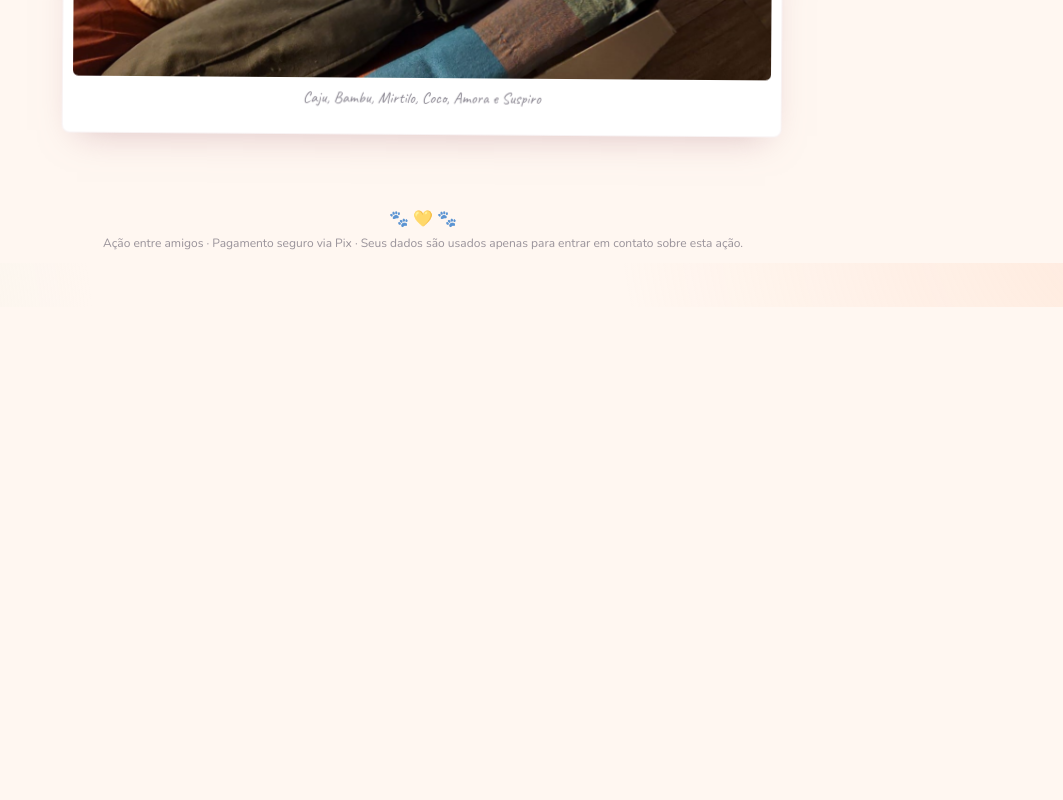
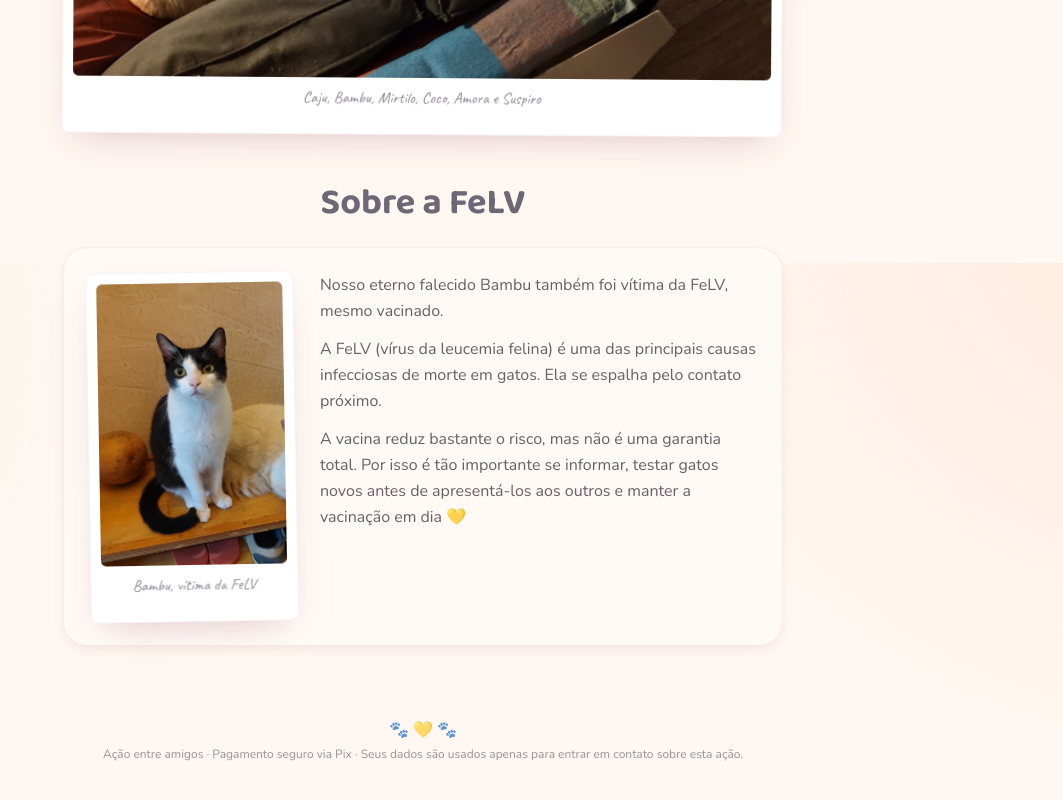
Before and after one commit to MadeinBugs/rifas, a Next.js app: page / in a window 1280 px wide. Shown: the part 6137-6937 px from the top of the page, without its empty margins (217-1280 px from the left). Before the commit the page ends 6444 px from the top, so only its background shows below. Built offline with nearby package versions, Linux system fonts and the light colour scheme; no server answers; the database is empty.

Commit message:
feat: add educational section about FeLV and update family details

```diff
--- a/app/en/page.tsx
+++ b/app/en/page.tsx
@@ -1,7 +1,5 @@
 import Image from "next/image";
 import type { Metadata } from "next";
-import type { ReactNode } from "react";
-import { PawPrint, Heart, Gift } from "@phosphor-icons/react/dist/ssr";
 import HistoriaGato from "@/components/HistoriaGato";
 import DoacaoFlow from "@/components/DoacaoFlow";
 import { FOTO_CAPA } from "@/lib/fotos";
@@ -47,13 +45,13 @@ export default function PaginaDoacaoEN() {
     <main className="mx-auto flex min-h-full w-full max-w-3xl flex-1 flex-col gap-12 px-5 py-10 sm:px-6 sm:py-14">
       <Capa />
 
-      <Chips />
-
       <HistoriaGato conteudo={CONTEUDO_HISTORIA_EN} />
 
       <DoacaoFlow />
 
       <Familia />
+
+      <SobreFelv />
 
       <Rodape />
     </main>
@@ -115,44 +113,6 @@ function TituloOnda() {
   );
 }
 
-/** Três "stickers" com um resumo acolhedor da causa. */
-function Chips() {
-  const icones: ReactNode[] = [
-    <PawPrint key="paw" weight="duotone" size={24} aria-hidden />,
-    <Heart key="heart" weight="duotone" size={24} aria-hidden />,
-    <Gift key="gift" weight="duotone" size={24} aria-hidden />,
-  ];
-  return (
-    <section className="grid grid-cols-1 gap-3 sm:grid-cols-3">
-      {EN.chips.map((c, i) => (
-        <Chip key={c.titulo} icone={icones[i]} titulo={c.titulo} texto={c.texto} />
-      ))}
-    </section>
-  );
-}
-
-function Chip({
-  icone,
-  titulo,
-  texto,
-}: {
-  icone: ReactNode;
-  titulo: string;
-  texto: string;
-}) {
-  return (
-    <div className="etiqueta flex flex-col items-center gap-1.5 px-4 py-4 text-center">
-      <span className="flex h-11 w-11 items-center justify-center rounded-full bg-peach/30 text-rose-deep">
-        {icone}
-      </span>
-      <p className="font-[family-name:var(--font-quicksand)] text-sm font-semibold text-rose-deep">
-        {titulo}
-      </p>
-      <p className="text-sm text-mauve">{texto}</p>
-    </div>
-  );
-}
-
 /** A família de seis gatos — foto coletiva. */
 function Familia() {
   return (
@@ -180,16 +140,44 @@ function Familia() {
   );
 }
 
+/** Educational section about FeLV, in memory of Bambu. */
+function SobreFelv() {
+  return (
+    <section className="flex flex-col gap-6">
+      <div className="text-center">
+        <h2 className="font-[family-name:var(--font-baloo)] text-3xl font-bold text-mauve sm:text-4xl">
+          {EN.felv.titulo}
+        </h2>
+      </div>
+
+      <div className="cartao flex flex-col items-center gap-6 p-6 sm:flex-row sm:items-start">
+        <figure className="polaroid w-full max-w-[13rem] shrink-0 -rotate-1">
+          <Image
+            src="/photos/familia/bamboo_portrait.jpeg"
+            alt={EN.felv.fotoAlt}
+            width={707}
+            height={1067}
+            sizes="(max-width: 640px) 60vw, 13rem"
+            className="h-auto w-full rounded-[0.35rem]"
+          />
+          <figcaption className="pt-2 text-center font-[family-name:var(--font-caveat)] text-base text-mauve/80">
+            {EN.felv.legenda}
+          </figcaption>
+        </figure>
+
+        <div className="flex flex-col gap-3 text-base leading-relaxed text-ink/85">
+          {EN.felv.paragrafos.map((p, i) => (
+            <p key={i}>{p}</p>
+          ))}
+        </div>
+      </div>
+    </section>
+  );
+}
+
 function Rodape() {
   return (
     <footer className="mt-auto flex flex-col items-center gap-2 pt-6 text-center text-xs text-mauve/70">
-      <a
-        href={PT_SITE_URL}
-        aria-label={EN.verEmPortuguesAria}
-        className="font-[family-name:var(--font-quicksand)] text-sm font-semibold text-rose-deep underline-offset-4 hover:underline"
-      >
-        {EN.verEmPortugues}
-      </a>
       <span className="text-base" aria-hidden>
         🐾 💛 🐾
       </span>
--- a/app/page.tsx
+++ b/app/page.tsx
@@ -101,6 +101,8 @@ export default async function Home() {
 
       <FamiliaGatos />
 
+      <SobreFelv />
+
       <Rodape />
     </main>
   );
@@ -129,6 +131,51 @@ function FamiliaGatos() {
           Caju, Bambu, Mirtilo, Coco, Amora e Suspiro
         </figcaption>
       </figure>
+    </section>
+  );
+}
+
+/** Seção educativa sobre a FeLV, em memória do Bambu. */
+function SobreFelv() {
+  return (
+    <section className="flex flex-col gap-6">
+      <div className="text-center">
+        <h2 className="font-[family-name:var(--font-baloo)] text-3xl font-bold text-mauve sm:text-4xl">
+          Sobre a FeLV
+        </h2>
+      </div>
+
+      <div className="cartao flex flex-col items-center gap-6 p-6 sm:flex-row sm:items-start">
+        <figure className="polaroid w-full max-w-[13rem] shrink-0 -rotate-1">
+          <Image
+            src="/photos/familia/bamboo_portrait.jpeg"
+            alt="Bambu, nosso gato que faleceu, em uma foto de retrato."
+            width={707}
+            height={1067}
+            sizes="(max-width: 640px) 60vw, 13rem"
+            className="h-auto w-full rounded-[0.35rem]"
+          />
+          <figcaption className="pt-2 text-center font-[family-name:var(--font-caveat)] text-base text-mauve/80">
+            Bambu, vítima da FeLV
+          </figcaption>
+        </figure>
+
+        <div className="flex flex-col gap-3 text-base leading-relaxed text-ink/85">
+          <p>
+            Nosso eterno falecido Bambu também foi vítima da FeLV, mesmo
+            vacinado.
+          </p>
+          <p>
+            A FeLV (vírus da leucemia felina) é uma das principais causas
+            infecciosas de morte em gatos. Ela se espalha pelo contato próximo.
+          </p>
+          <p>
+            A vacina reduz bastante o risco, mas não é uma garantia total. Por
+            isso é tão importante se informar, testar gatos novos antes de
+            apresentá-los aos outros e manter a vacinação em dia 💛
+          </p>
+        </div>
+      </div>
     </section>
   );
 }
--- a/lib/textos.ts
+++ b/lib/textos.ts
@@ -216,15 +216,24 @@ export const EN = {
         "more than you know 💖",
     ],
   },
-  chips: [
-    { titulo: "Rescued", texto: "Found hurt 3 years ago" },
-    { titulo: "Fighting", texto: "Lymphoma & FeLV" },
-    { titulo: "Your gift", texto: "Goes to his care" },
-  ],
   familia: {
     titulo: "The Family",
-    alt: "The family's six cats together on the couch and rug: Caju, Bambu, Mirtilo, Coco, Amora and Suspiro",
-    legenda: "Caju, Bambu, Mirtilo, Coco, Amora and Suspiro",
+    alt: "The family's six cats together on the couch and rug: Caju, Bamboo, Mirtilo, Coco, Amora and Suspiro",
+    legenda: "Caju, Bamboo, Mirtilo, Coco, Amora and Suspiro",
+  },
+  felv: {
+    titulo: "About FeLV",
+    fotoAlt: "Bamboo, a beloved family cat who has passed away, in a portrait photo.",
+    legenda: "Bamboo",
+    paragrafos: [
+      "Our beloved Bamboo was also a FeLV victim, even though he was vaccinated.",
+      "FeLV (the feline leukemia virus) is one of the leading infectious " +
+        "causes of death in cats. It spreads through close contact between " +
+        "them.",
+      "The vaccine greatly lowers the risk, but it isn't a full guarantee. " +
+        "That's why it matters so much to learn about it, test new cats before " +
+        "introducing them to the others, and keep vaccinations up to date 💛",
+    ],
   },
   rodape:
     "A donation made with love · Secure payment by card · Your information is only used to process your gift.",
```
Also changed, not shown: public/photos/familia/bamboo_portrait.jpeg (added).
